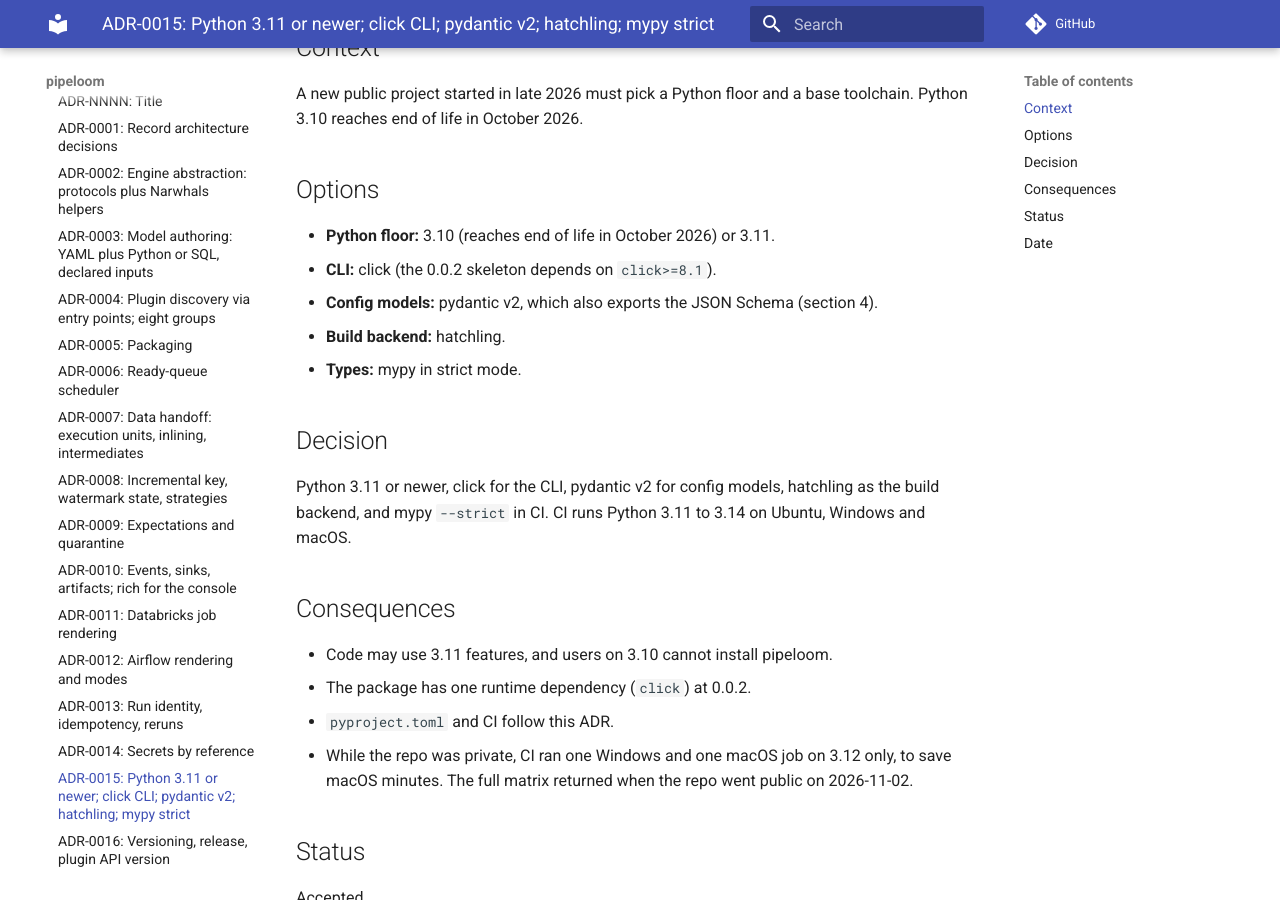
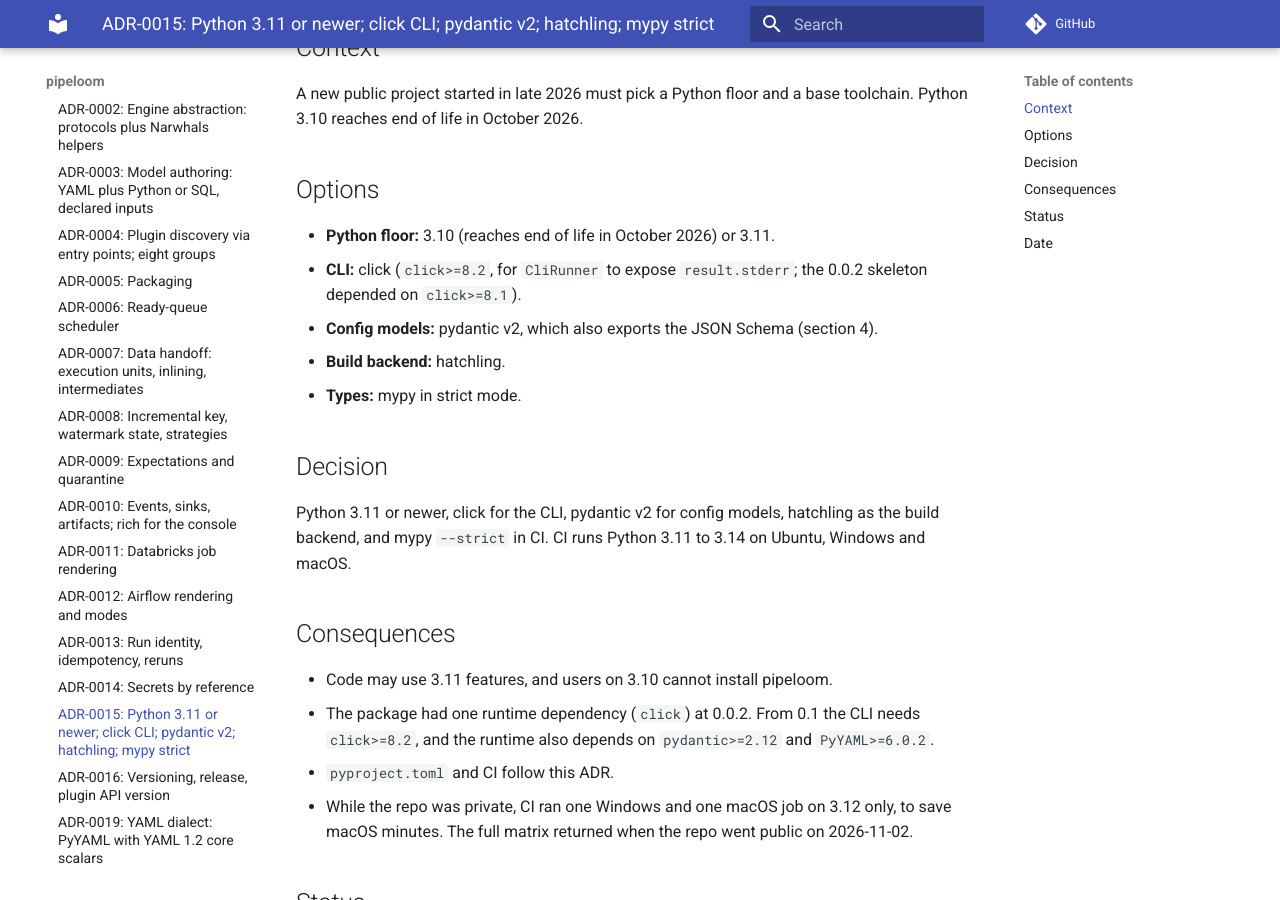
Before and after one commit to emanuel-luis/pipeloom, an MkDocs documentation site: the page built from docs/adr/0015-python-version-and-toolchain.md, in a window 1280 px wide and 900 px high, scrolled down 257 px. Built offline with MkDocs 1.6.1 and Material for MkDocs 9.7.7, drawn with Linux system fonts in a browser that asks for light colours; comment, search, counter and statistics services are not loaded.

Commit message:
docs(adr): add ADR-0019 YAML dialect, amend ADR-0015 and changelog
Signed-off-by: Emanuel Luis <emanuel.filho08@gmail.com>

```diff
--- a/docs/adr/0015-python-version-and-toolchain.md
+++ b/docs/adr/0015-python-version-and-toolchain.md
@@ -9,7 +9,7 @@ A new public project started in late 2026 must pick a Python floor and a base to
 ## Options
 
 - **Python floor:** 3.10 (reaches end of life in October 2026) or 3.11.
-- **CLI:** click (the 0.0.2 skeleton depends on `click>=8.1`).
+- **CLI:** click (`click>=8.2`, for `CliRunner` to expose `result.stderr`; the 0.0.2 skeleton depended on `click>=8.1`).
 - **Config models:** pydantic v2, which also exports the JSON Schema (section 4).
 - **Build backend:** hatchling.
 - **Types:** mypy in strict mode.
@@ -21,7 +21,7 @@ Python 3.11 or newer, click for the CLI, pydantic v2 for config models, hatchlin
 ## Consequences
 
 - Code may use 3.11 features, and users on 3.10 cannot install pipeloom.
-- The package has one runtime dependency (`click`) at 0.0.2.
+- The package had one runtime dependency (`click`) at 0.0.2. From 0.1 the CLI needs `click>=8.2`, and the runtime also depends on `pydantic>=2.12` and `PyYAML>=6.0.2`.
 - `pyproject.toml` and CI follow this ADR.
 - While the repo was private, CI ran one Windows and one macOS job on 3.12 only, to save macOS minutes. The full matrix returned when the repo went public on 2026-11-02.
 
--- a/docs/adr/README.md
+++ b/docs/adr/README.md
@@ -20,3 +20,4 @@ Each significant decision is one file here, written as Context, Options, Decisio
 | 0014 | [Secrets by reference](0014-secrets-by-reference.md) | Accepted | 2026-10-29 |
 | 0015 | [Python 3.11 or newer; click CLI; pydantic v2; hatchling; mypy strict](0015-python-version-and-toolchain.md) | Accepted | 2026-10-29 |
 | 0016 | [Versioning, release, plugin API version](0016-versioning-and-plugin-api.md) | Accepted | 2026-10-29 |
+| 0019 | [YAML dialect: PyYAML with YAML 1.2 core scalars](0019-yaml-dialect.md) | Accepted | 2026-11-04 |
```
Also changed, not shown: CHANGELOG.md (+10 -0 lines), CLAUDE.md (+1 -1 lines), docs/adr/0019-yaml-dialect.md (added, +34 -0 lines).
